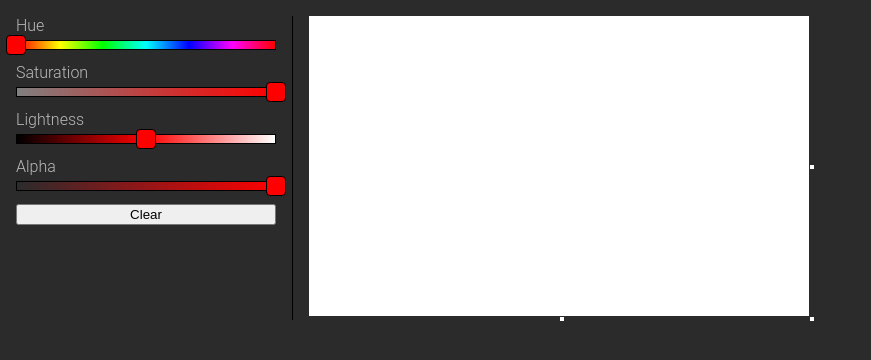
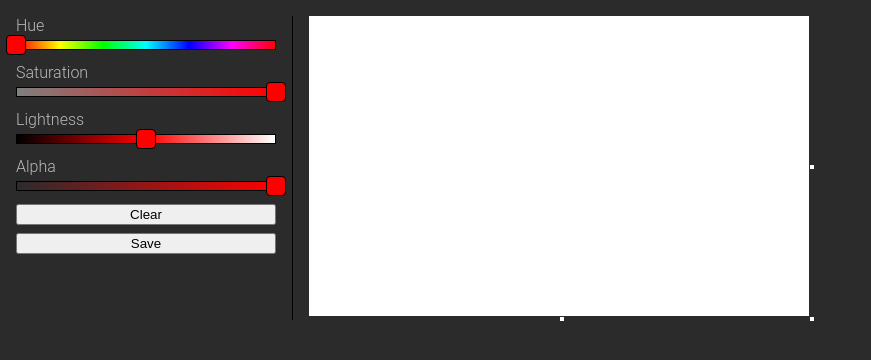
Before and after one commit to Sdju/just-small-paint-vue, a Vue app: page / in a window 1280 px wide. Shown: the top 360 px of the page, without its empty margins (0-871 px from the left). Built offline with nearby package versions, Linux system fonts and the light colour scheme.

Commit message:
add save button

```diff
--- a/src/components/simple-canvas.vue
+++ b/src/components/simple-canvas.vue
@@ -7,6 +7,9 @@
       <ColorPickerSliderAlpha v-model:color="color" />
       <button class="simple-canvas__button" @click="onButtonClear">
         Clear
+      </button>
+      <button class="simple-canvas__button" @click="onButtonSave">
+        Save
       </button>
     </div>
     <div class="simple-canvas__canvas-wrapper">
@@ -183,6 +186,13 @@ function onResizerMouseLeave() {
   isResizing.value = false
 }
 
+function onButtonSave() {
+  const link = document.createElement('a')
+  link.download = 'download.png'
+  link.href = canvas.value!.toDataURL('image/png')
+  link.click()
+}
+
 </script>
 
 <style lang="scss" scoped>
```
